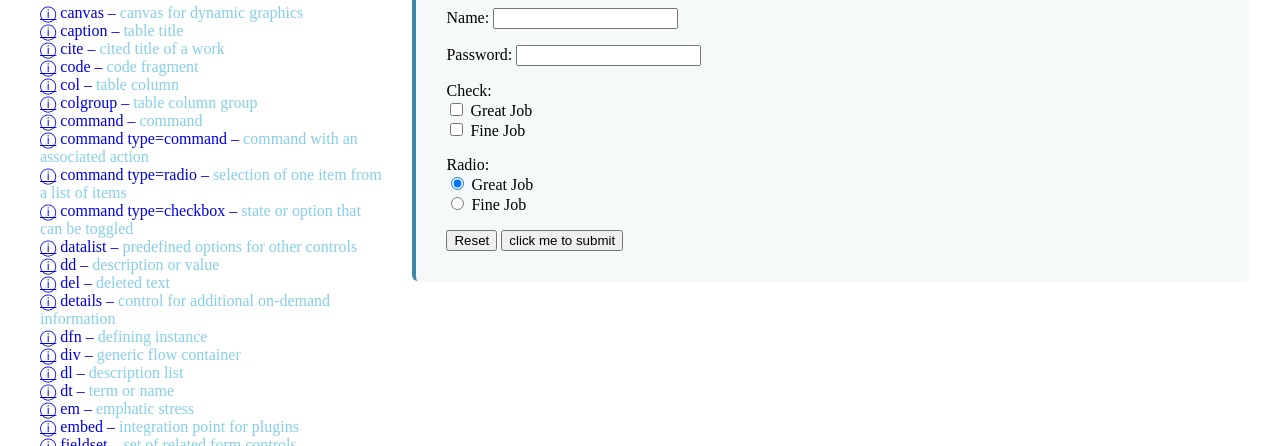
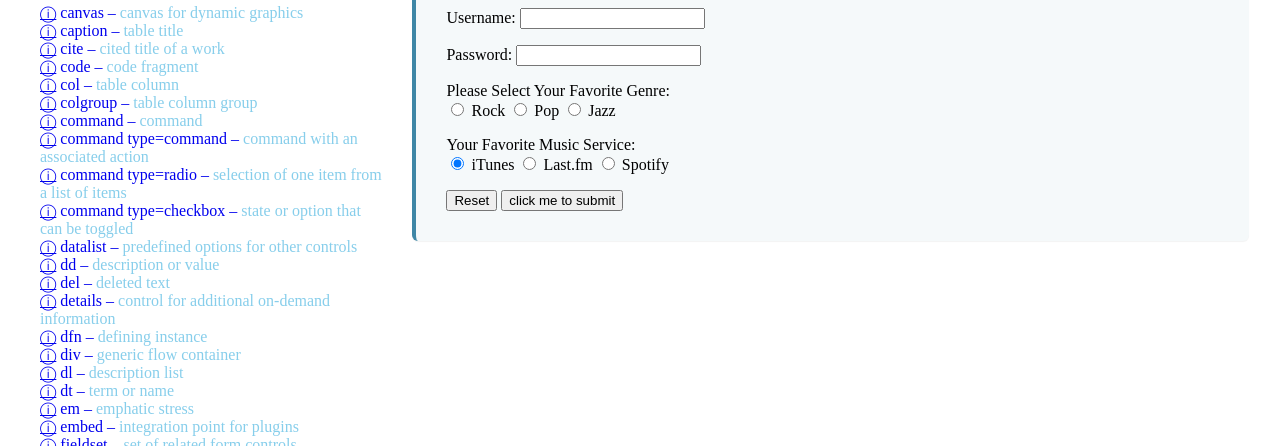
Before and after one commit to YungLawn/workspace-html-2020-yqddtz, a website: page index.html in a window 1280 px wide. Shown: the part 354-800 px from the top of the page. Drawn offline with nearby package versions, Linux system fonts and the light colour scheme.

Commit message:
1 file modified

```diff
--- a/index.html
+++ b/index.html
@@ -50,27 +50,29 @@
 
 			<form name="test">
 				<p>
-					Name: <input type="text" name="fname">
+					Username: <input type="text" name="fname">
         </p>
 				<p>
           <!-- password is not secure -->
 						Password: <input type="password" name="pwd">
 				</p>
         <p>
-          Check: <br>
+          Please Select Your Favorite Genre: <br>
 
-          <input type="checkbox" name="rating" value="Great"> Great Job
-          <br>
-          <input type="checkbox" name="rating" value="Fine"> Fine Job
+          <input type="radio" name="rating" value="Great"> Rock
+
+          <input type="radio" name="rating" value="Fine"> Pop
+
+          <input type="radio" name="rating" value="f"> Jazz
 
         </p>
 
       <p>
-          Radio: <br>
+          Your Favorite Music Service: <br>
 
-          <input type="radio" name="ratingradio" value="Great" checked> Great Job
-          <br>
-          <input type="radio" name="ratingradio" value="Fine"> Fine Job
+          <input type="radio" name="ratingradio" value="Great" checked> iTunes
+          <input type="radio" name="ratingradio" value="Fine"> Last.fm
+          <input type="radio" name="ratingradio" value="Fine"> Spotify
 
         </p>
         <input type="reset" value="Reset">
```
